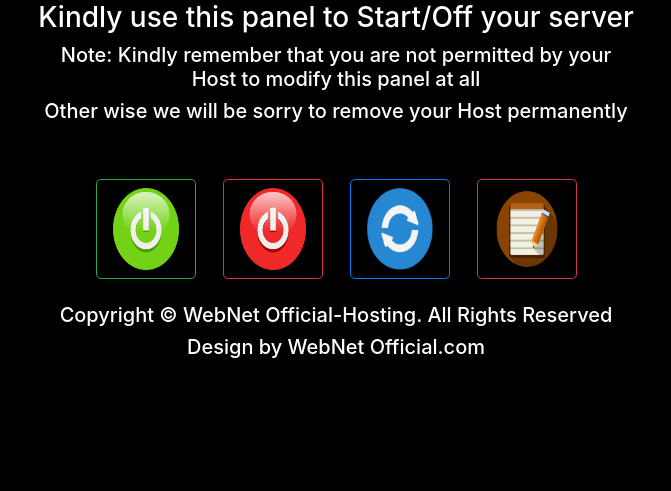
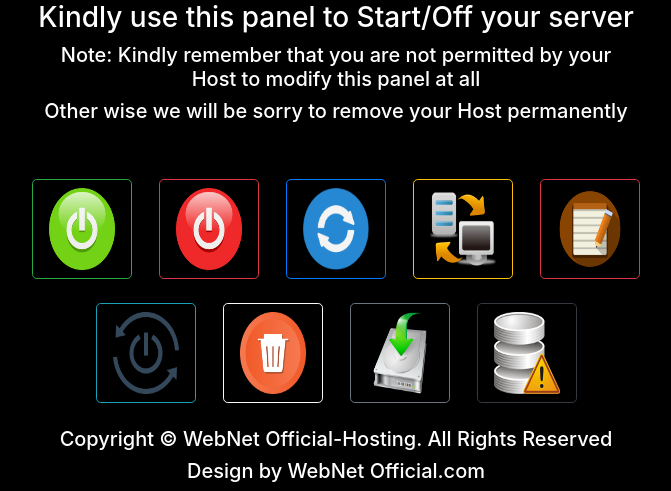
Before and after one commit to MEGAMINDMK/GW-Server-Booter, a PHP site: page /filemanager/System/games/samp/index.php in a window 1280 px wide. Shown: the part 355-846 px from the top of the page, without its empty margins (304-975 px from the left). Before the commit the page ends 713 px from the top, so only its background shows below. Run offline with PHP 8.4, Linux system fonts and the light colour scheme; some libraries are stand-ins or nearby versions.

Commit message:
GSB v1.8
GSB v1.8

```diff
--- a/GSB/filemanager/System/games/samp/index.php
+++ b/GSB/filemanager/System/games/samp/index.php
@@ -11,6 +11,11 @@ function Confirm(form){
 alert("Server has been started!");
 form.submit();
 }
+<script type="text/javascript">
+function backup(forms){
+alert("Backing up!");
+form.submit();
+}
 </script>
 <title>SAMP-SERVER-BOOTER</title>
 <link rel="icon" href="png/samp.png" type="image/x-icon" />
@@ -22,13 +27,23 @@ form.submit();
 <h5><font color="white">Note: Kindly remember that you are not permitted by your<br>Host to modify this panel at all</font></h5>
 <h5><font color="white">Other wise we will be sorry to remove your Host permanently</font></h5>
 <br><br>
-<input type="image" src="png/start.png" width="100" height="100" class="btn btn-outline-success btn-lg" onclick="location='includesa/server.php'; Confirm(this.form); " />
+<input type="image" src="png/start.png" width="100" height="100" class="btn btn-outline-success btn-lg" onclick="location='includelu/server.php'; Confirm(this.form); " />
 &nbsp;&nbsp;&nbsp;&nbsp;
-<input type="image" src="png/off.png" width="100" height="100" class="btn btn-outline-danger btn-lg" onclick="location='includesa/serveroff.php'; Confirm(this.forms); " />
+<input type="image" src="png/off.png" width="100" height="100" class="btn btn-outline-danger btn-lg" onclick="location='includelu/serveroff.php'; Confirm(this.forms); " />
 &nbsp;&nbsp;&nbsp;&nbsp;
-<input type="image" src="png/restart.png" width="100" height="100" class="btn btn-outline-primary btn-lg" onclick="location='includesa/restart.php'; Confirm(this.form); " />
+<input type="image" src="png/restart.png" width="100" height="100" class="btn btn-outline-primary btn-lg" onclick="location='includelu/restart.php'; Confirm(this.form); " />
+&nbsp;&nbsp;&nbsp;&nbsp;
+<input type="image" src="png/backup.png" width="100" height="100" class="btn btn-outline-warning btn-lg" onclick="location='backup.php'; backup(this.form); " />
 &nbsp;&nbsp;&nbsp;&nbsp;
 <input type="image" src="png/logs.png" width="100" height="100" class="btn btn-outline-danger btn-lg" onclick="location='includesa/ServerLog.php';" />
+<br><br>
+<input type="image" src="png/reset.png" width="100" height="100" class="btn btn-outline-info btn-lg" onclick="location='extract.php';" />
+&nbsp;&nbsp;&nbsp;&nbsp;
+<input type="image" src="png/delete.png" width="100" height="100" class="btn btn-outline-light btn-lg" onclick="location='delete.php';" />
+&nbsp;&nbsp;&nbsp;&nbsp;
+<input type="image" src="png/installbackup.png" width="100" height="100" class="btn btn-outline-secondary btn-lg" onclick="location='installbackup.php';" />
+&nbsp;&nbsp;&nbsp;&nbsp;
+<input type="image" src="png/deletebackup.png" width="100" height="100" class="btn btn-outline-dark btn-lg" onclick="location='deletebackup.php';" />
 <br><br>
 <footer>
 <h5><font color="white">Copyright © WebNet Official-Hosting. All Rights Reserved</font></h5>
```
Also changed, not shown: 1 other file.
